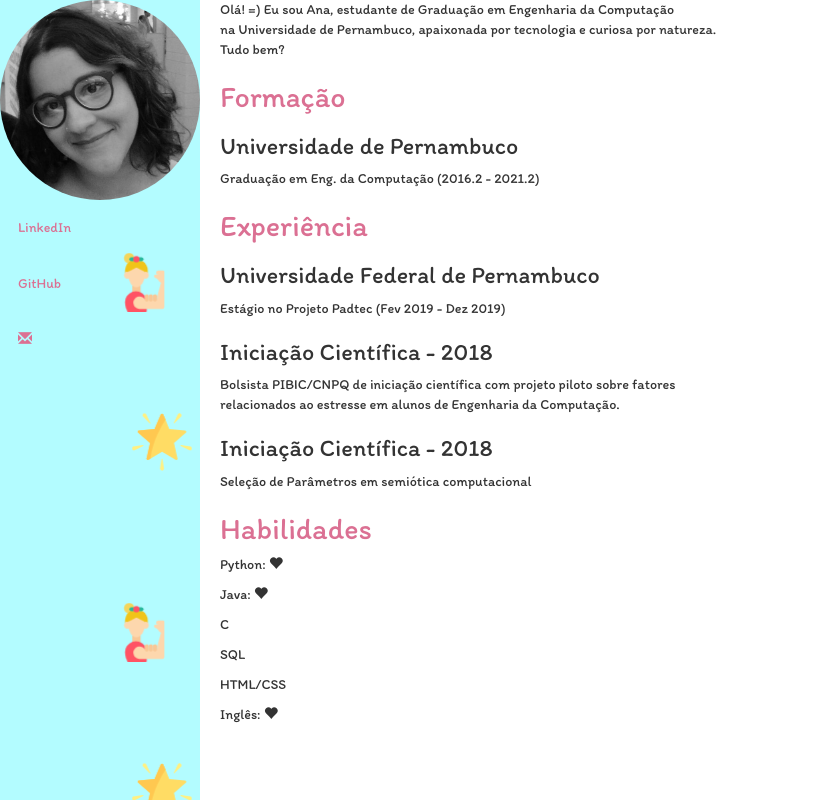
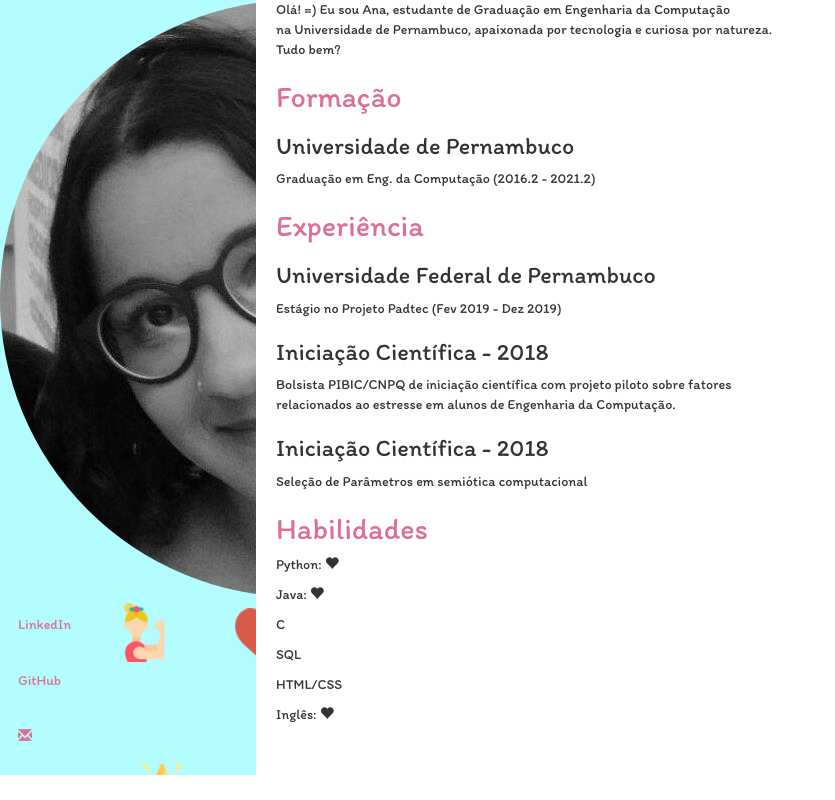
Before and after one commit to anacgfp/anacgfp.github.io, a plain HTML site: page index.html in a window 1280 px wide. Shown: the whole page, without its empty margins (0-835 px from the left). Drawn offline with nearby package versions, Linux system fonts and the light colour scheme.

Commit message:
novo comit

```diff
--- a/index.html
+++ b/index.html
@@ -21,9 +21,8 @@ body {
 /* Style the side navigation */
 .sidenav {
   height: 100%;
-  max-width: 25%;
-  width: 200px;
-  position: fixed;
+  width: 20%;
+  float: left;
   z-index: 1;
   top: 0;
   left: 0;
@@ -48,14 +47,16 @@ body {
 
 /* Style the content */
 .content {
-  margin-left: 200px;
+margin-left:20%;
+  width: 70%;
+  height: 100%;
   padding-left: 20px;
 }
 
 img {
   border-radius: 50%;
-  max-width: 100%;
-  height: 25%;
+
+  float:center;
 }
 h2 {
        color:palevioletred;
```
